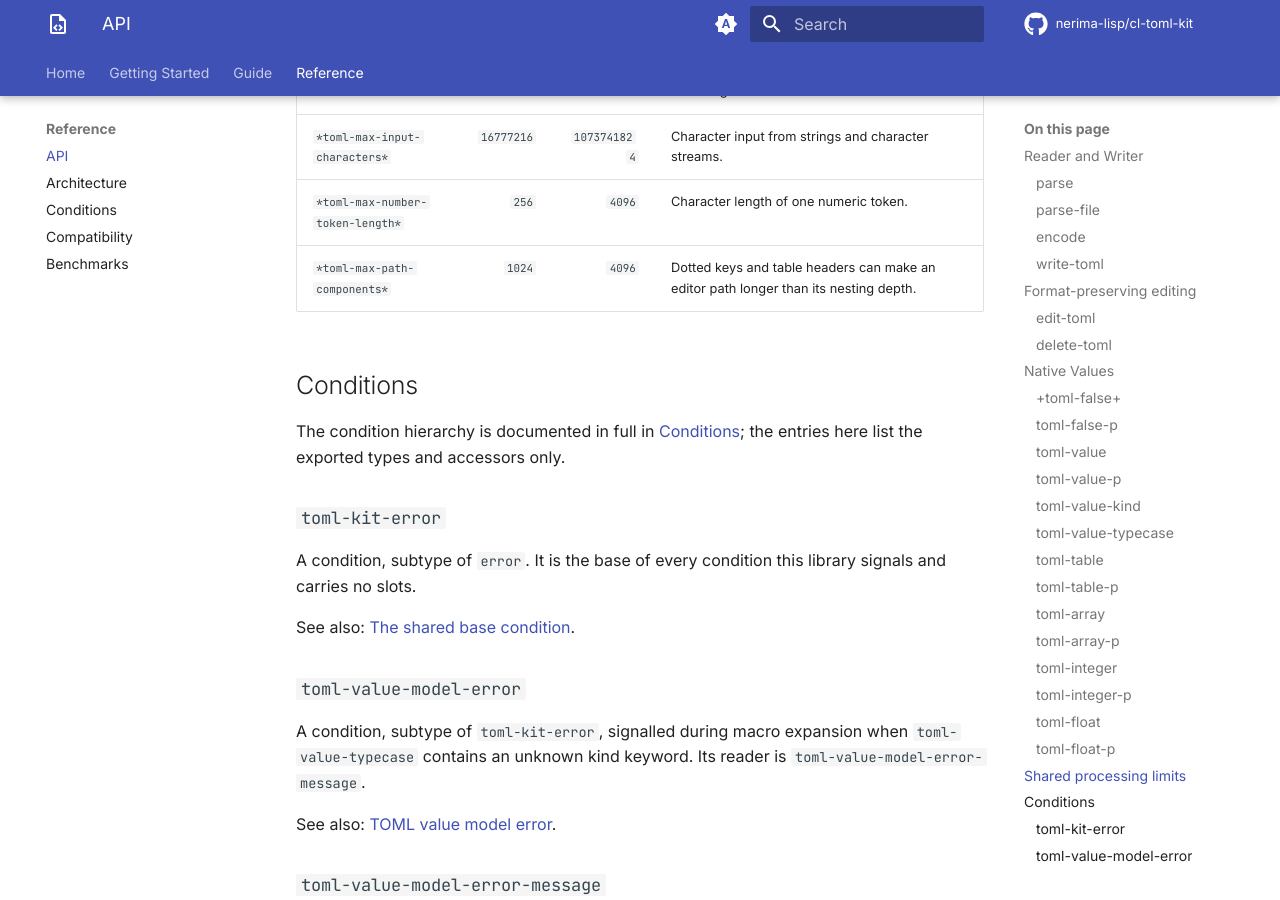
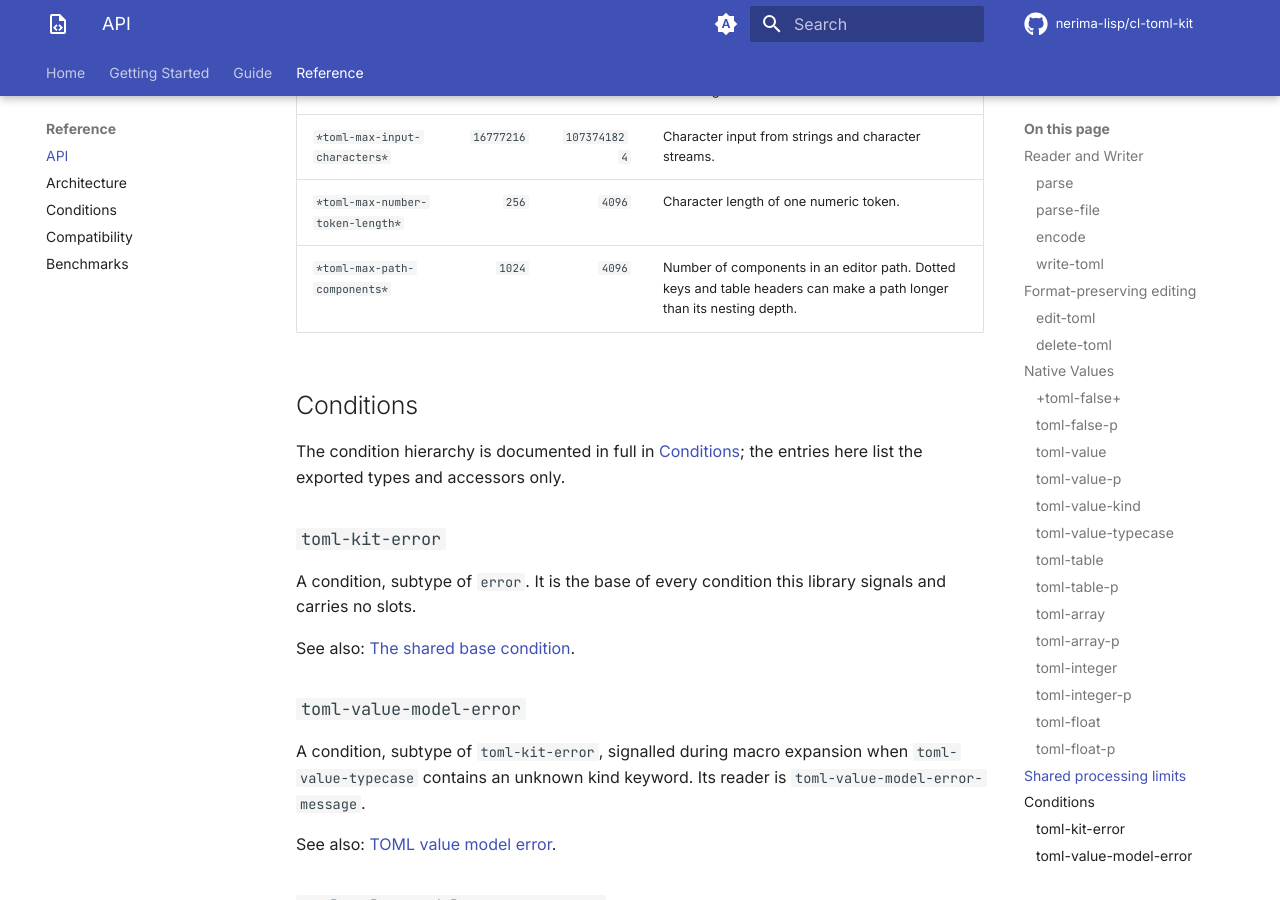
Before and after one commit to nerima-lisp/cl-toml-kit, an MkDocs documentation site: the page built from docs/src/reference/api.md, in a window 1280 px wide and 900 px high, scrolled down 7929 px. Built offline with MkDocs 1.6.1 and Material for MkDocs 9.7.7, drawn with Linux system fonts in a browser that asks for light colours; comment, search, counter and statistics services are not loaded.

Commit message:
docs(api): clarify editor path component limit

```diff
--- a/docs/src/reference/api.md
+++ b/docs/src/reference/api.md
@@ -378,7 +378,7 @@ limit signals the operation's existing error condition.
 | `*toml-max-input-bytes*` | `16777216` | `1073741824` | Byte input, including `parse-file` and the octet vector passed to `edit-toml`, checked before decoding. |
 | `*toml-max-input-characters*` | `16777216` | `1073741824` | Character input from strings and character streams. |
 | `*toml-max-number-token-length*` | `256` | `4096` | Character length of one numeric token. |
-| `*toml-max-path-components*` | `1024` | `4096` | Dotted keys and table headers can make an editor path longer than its nesting depth. |
+| `*toml-max-path-components*` | `1024` | `4096` | Number of components in an editor path. Dotted keys and table headers can make a path longer than its nesting depth. |
 
 ## Conditions
 
```
